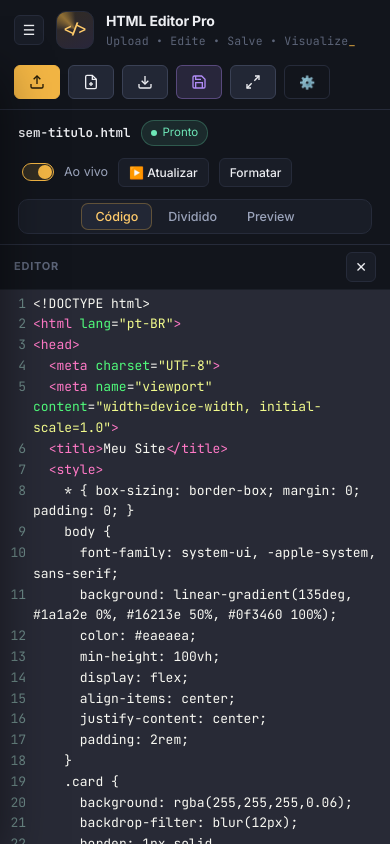
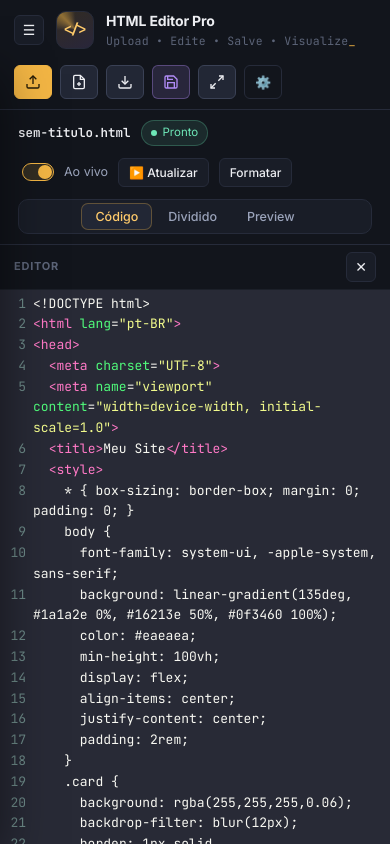
Before and after one commit to Willapela/-layout, a plain HTML site: page index.html in a window 390 px wide. Drawn offline with nearby package versions, Linux system fonts and the light colour scheme.

Commit message:
styles.css

```diff
--- a/styles.css
+++ b/styles.css
@@ -776,6 +776,10 @@ button { font-family: inherit; }
   .logo h1 { font-size: 14px; }
   .header-actions .btn span,
   .btn-block-label { display: none; }
+  .header-actions .btn {
+    padding: 8px 10px;
+    gap: 0;
+  }
 
   .sidebar {
     position: fixed;
```
